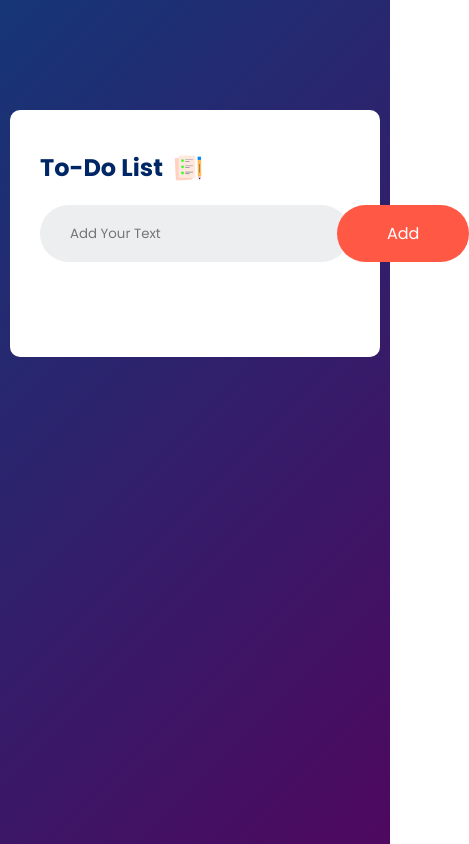
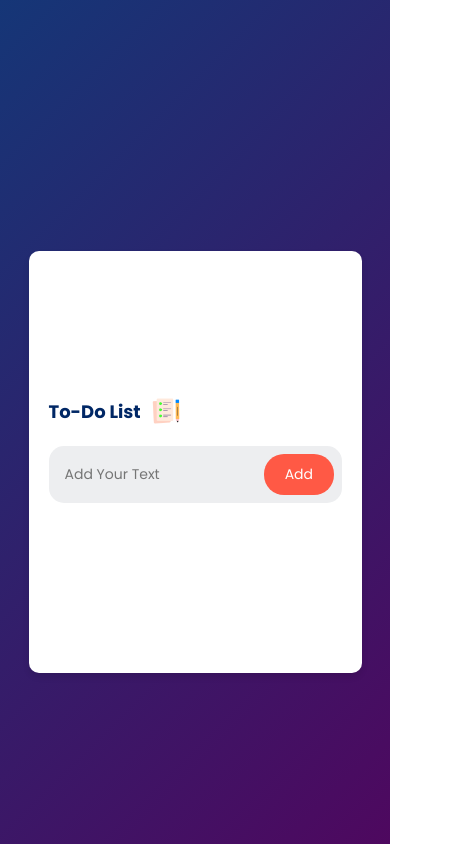
Before and after one commit to AchiniMK/To-Do-List-App, a plain HTML site: page index.html in a window 390 px wide. Shown: the whole page, 469 px wide, since content can reach past the window. Drawn offline with Linux system fonts and the light colour scheme.

Commit message:
responsive

```diff
--- a/index.html
+++ b/index.html
@@ -17,11 +17,7 @@
                 <input type="text" id="input-box" placeholder="Add Your Text">
                 <button onclick="addTask()">Add</button>
             </div>
-            <ul id="list-container">
-<!--                 <li class="checked">Task 1</li>
-                <li>Task 2</li>
-                <li>Task 3</li> -->
-            </ul>
+            <ul id="list-container"></ul>
         </div>
     </div>
 
--- a/style.css
+++ b/style.css
@@ -99,3 +99,173 @@ ul li span{
 ul li span:hover{
     background: #edeef0;
 }
+
+*{
+    margin: 0;
+    padding: 0;
+    font-family: 'Poppins', sans-serif;
+    box-sizing: border-box;
+}
+
+.container{
+    width: 100%;
+    min-height: 100vh;
+    background: linear-gradient(135deg, #153677, #4e085f);
+    padding: 10px;
+    display: flex;
+    justify-content: center;
+    align-items: center;
+}
+
+.todo-app{
+    width: 100%;
+    max-width: 540px;
+    background: #fff;
+    padding: 40px 30px 70px;
+    border-radius: 10px;
+    box-shadow: 0px 4px 6px rgba(0, 0, 0, 0.1);
+    min-height: 60vh;
+    display: flex;
+    flex-direction: column;
+    justify-content: center;
+}
+
+.todo-app h2{
+    color: #002765;
+    display: flex;
+    align-items: center;
+    margin-bottom: 20px;
+    font-size: 24px;
+}
+
+.todo-app h2 img{
+    width: 30px;
+    margin-left: 10px;
+}
+
+.row{
+    display: flex;
+    align-items: center;
+    justify-content: space-between;
+    background: #edeef0;
+    border-radius: 30px;
+    padding-left: 20px;
+    margin-bottom: 25px;
+}
+
+input{
+    flex: 1;
+    border: none;
+    outline: none;
+    background: transparent;
+    padding: 10px;
+    font-size: 16px;
+}
+
+button{
+    border: none;
+    outline: none;
+    padding: 16px 50px;
+    background: #ff5945;
+    color: #fff;
+    font-size: 16px;
+    cursor: pointer;
+    border-radius: 40px;
+}
+
+ul li{
+    list-style: none;
+    font-size: 17px;
+    padding: 12px 8px 12px 50px;
+    user-select: none;
+    cursor: pointer;
+    position: relative;
+}
+
+ul li::before{
+    content: '';
+    position: absolute;
+    height: 28px;
+    width: 28px;
+    border-radius: 50%;
+    background-image: url(images/unchecked.png);
+    background-size: cover;
+    background-position: center;
+    top: 12px;
+    left: 8px;
+}
+
+ul li.checked{
+    color: #555;
+    text-decoration: line-through;
+}
+
+ul li.checked::before{
+    background-image: url(images/checked.png);
+}
+
+ul li span{
+    position: absolute;
+    right: 0;
+    top: 5px;
+    width: 40px;
+    height: 40px;
+    font-size: 22px;
+    color: #555;
+    line-height: 40px;
+    text-align: center;
+    border-radius: 50%;
+}
+
+ul li span:hover{
+    background: #edeef0;
+}
+
+/*---- responsive design ----*/
+
+@media (max-width: 800px) {
+    .todo-app{
+        width: 90%;
+        padding: 20px;
+        min-height: 50vh;
+    }
+
+    .todo-app h2{
+        font-size: 18px;
+        text-align: center;
+    }
+
+    .row{
+        padding: 8px;
+        border-radius: 15px;
+    }
+
+    input{
+        font-size: 14px;
+        padding: 8px;
+        width: 70%;
+    }
+
+    button{
+        width: 25%;
+        padding: 10px;
+        font-size: 14px;
+        border-radius: 20px;
+    }
+
+    ul{
+        padding: 0;
+    }
+
+    ul li{
+        font-size: 15px;
+        padding-left: 40px;
+        word-wrap: break-word;
+    }
+
+    ul li::before{
+        height: 24px;
+        width: 24px;
+        top: 10px;
+    }
+}
```
